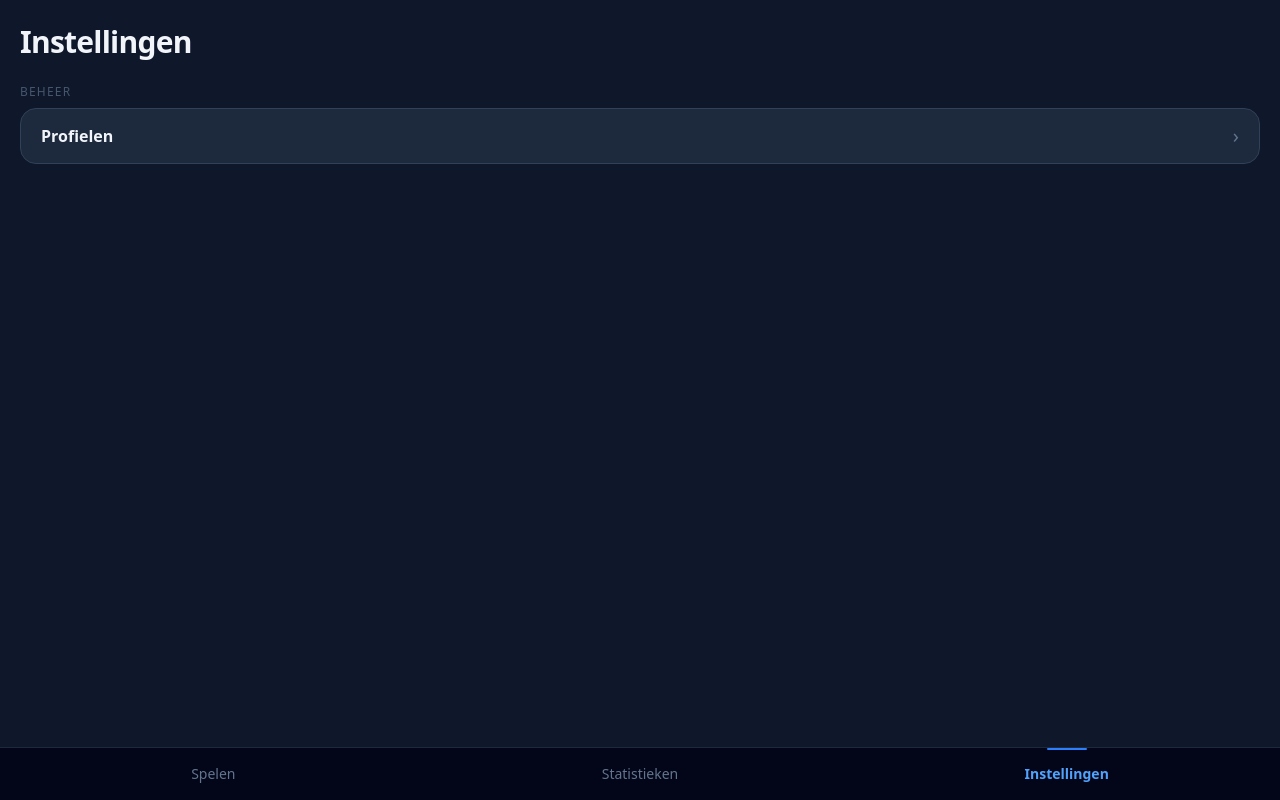
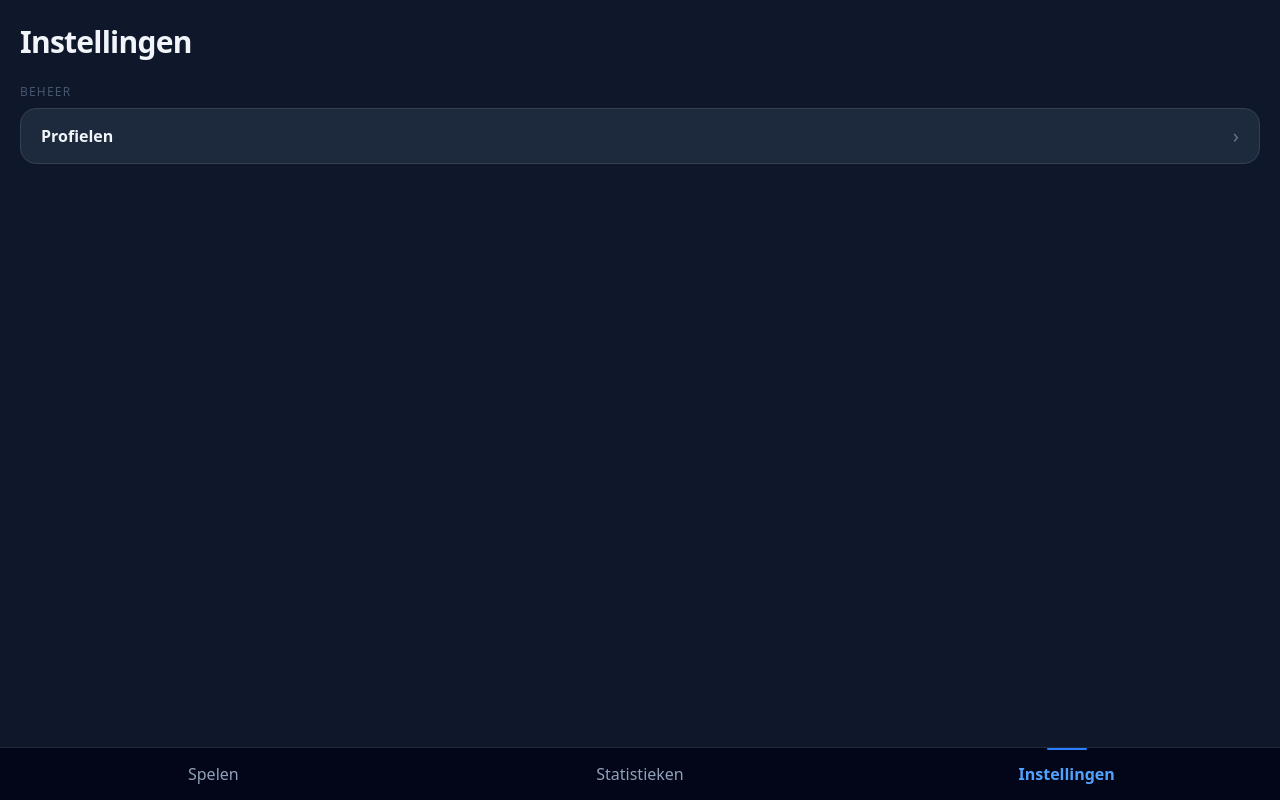
Before and after one commit to duukizaakbreedland/darts-app, a React (Vite) app: page /darts-app/settings in a window 1280 px wide. Built offline with nearby package versions, Linux system fonts and the light colour scheme; no server answers.

Commit message:
BottomNav: grotere labels, balkhoogte gelijk gehouden

```diff
--- a/src/components/BottomNav.tsx
+++ b/src/components/BottomNav.tsx
@@ -18,12 +18,12 @@
           <button
             key={path}
             onClick={() => navigate(path)}
-            className="relative flex-1 flex items-center justify-center py-4 transition-colors"
+            className="relative flex-1 flex items-center justify-center py-3.5 transition-colors"
           >
             {active && (
               <span className="absolute top-0 left-1/2 -translate-x-1/2 w-10 h-0.5 bg-blue-500 rounded-full" />
             )}
-            <span className={`text-sm ${active ? 'text-blue-400 font-semibold' : 'text-slate-500 font-medium'}`}>
+            <span className={`text-base ${active ? 'text-blue-400 font-semibold' : 'text-slate-400 font-medium'}`}>
               {label}
             </span>
           </button>
```
